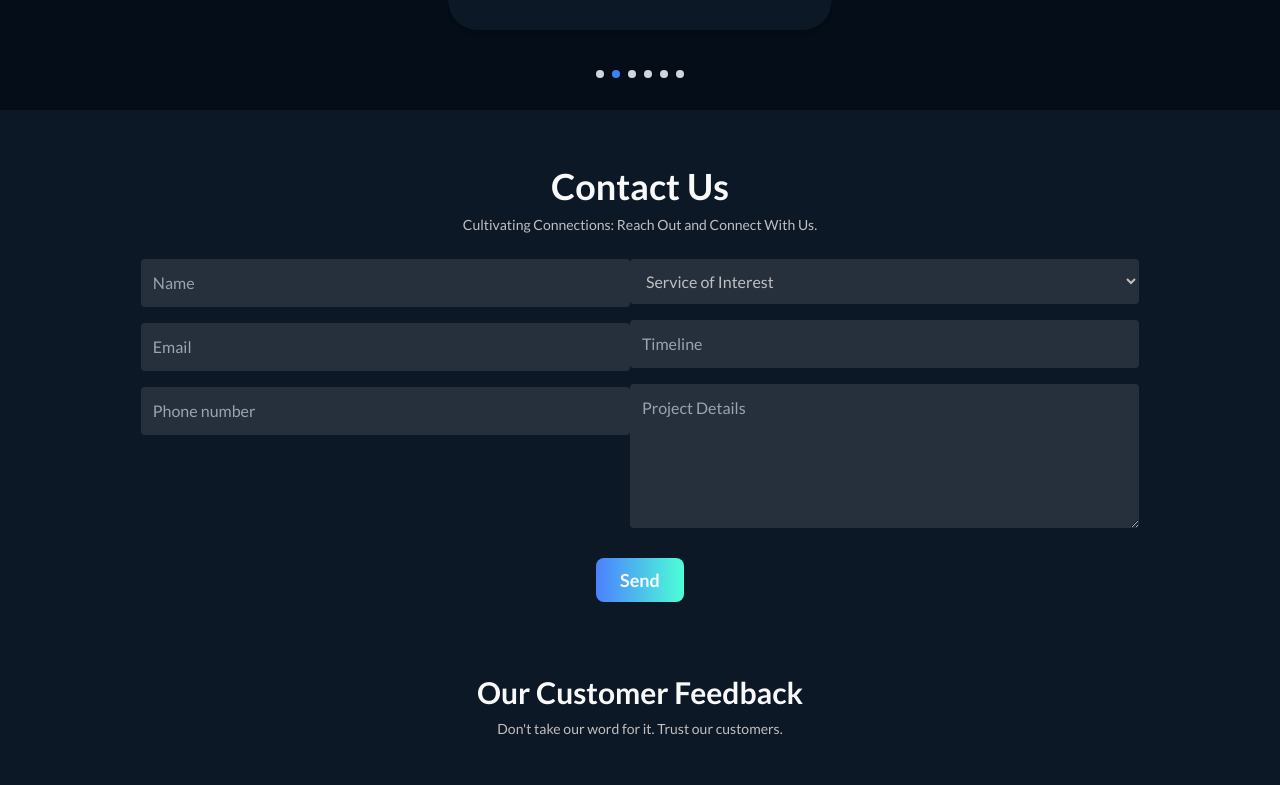
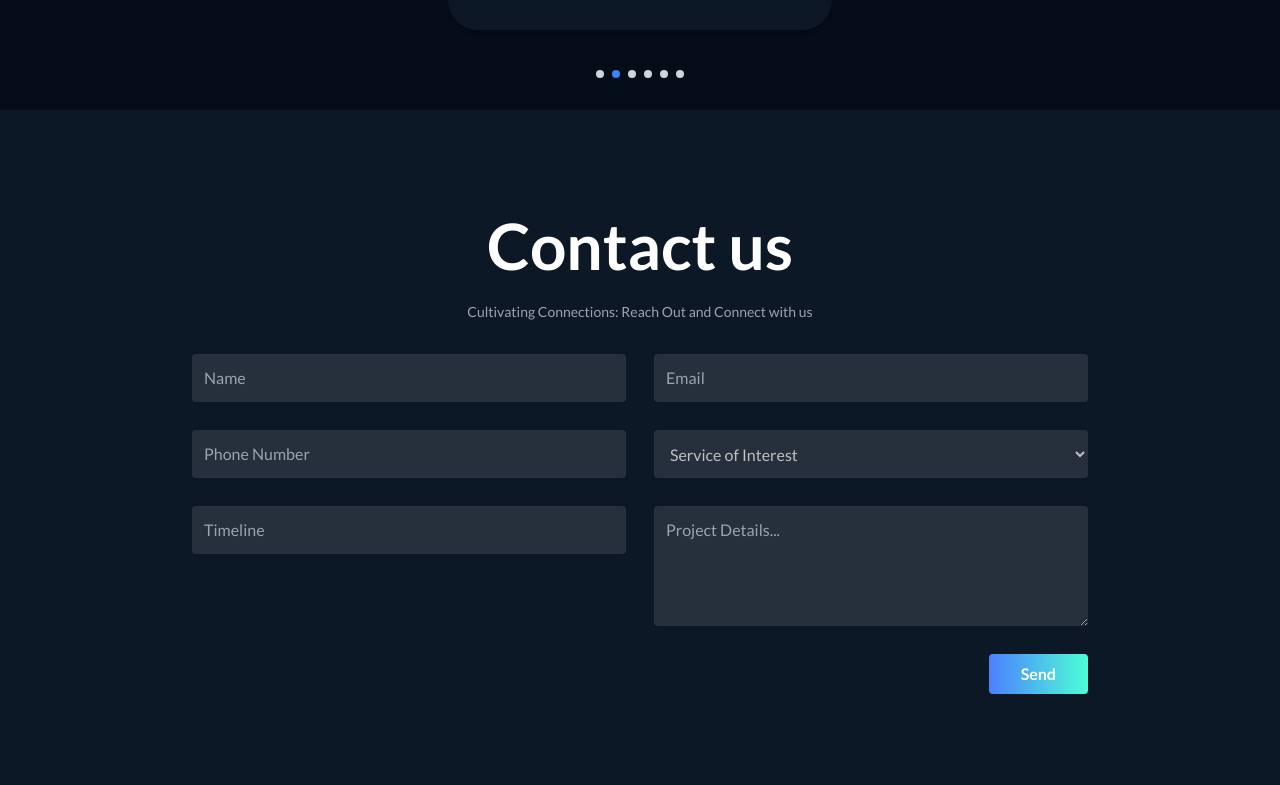
Before and after one commit to Akay74/swift-home, a Next.js app: page / in a window 1280 px wide. Shown: the part 2060-2845 px from the top of the page. Built offline with nearby package versions, Linux system fonts and the light colour scheme.

Commit message:
🎨 refactor component to include the desktop contact component

```diff
--- a/components/Contact.jsx
+++ b/components/Contact.jsx
@@ -1,10 +1,12 @@
 import React from 'react';
+import DesktopContactForm from './DesktopContact';
 
 const Contact = () => {
   const services = ['Web Development', 'Mobile App Development', 'UI/UX Design', 'Digital Marketing', 'Cloud Services', 'Consulting'];
 
   return (
-    <div className="container mx-auto px-4 py-8" id='contact-us'>
+    <div>
+      <div className="container md:hidden mx-auto px-4 py-8" id='contact-us'>
         <h1 className="text-3xl font-bold text-[#F9F9F9] mb-2 text-center sm:text-4xl">Contact Us</h1>
         <h2 className="mb-6 text-center text-[14px] text-[#C1BFBF]">
           Cultivating Connections: Reach Out and Connect With Us.
@@ -64,6 +66,9 @@ const Contact = () => {
           </div>
         </form>
       </div>
+
+      <DesktopContactForm />
+    </div>
   );
 };
 
```
Lines whose indentation alone changed are shown as unchanged.
